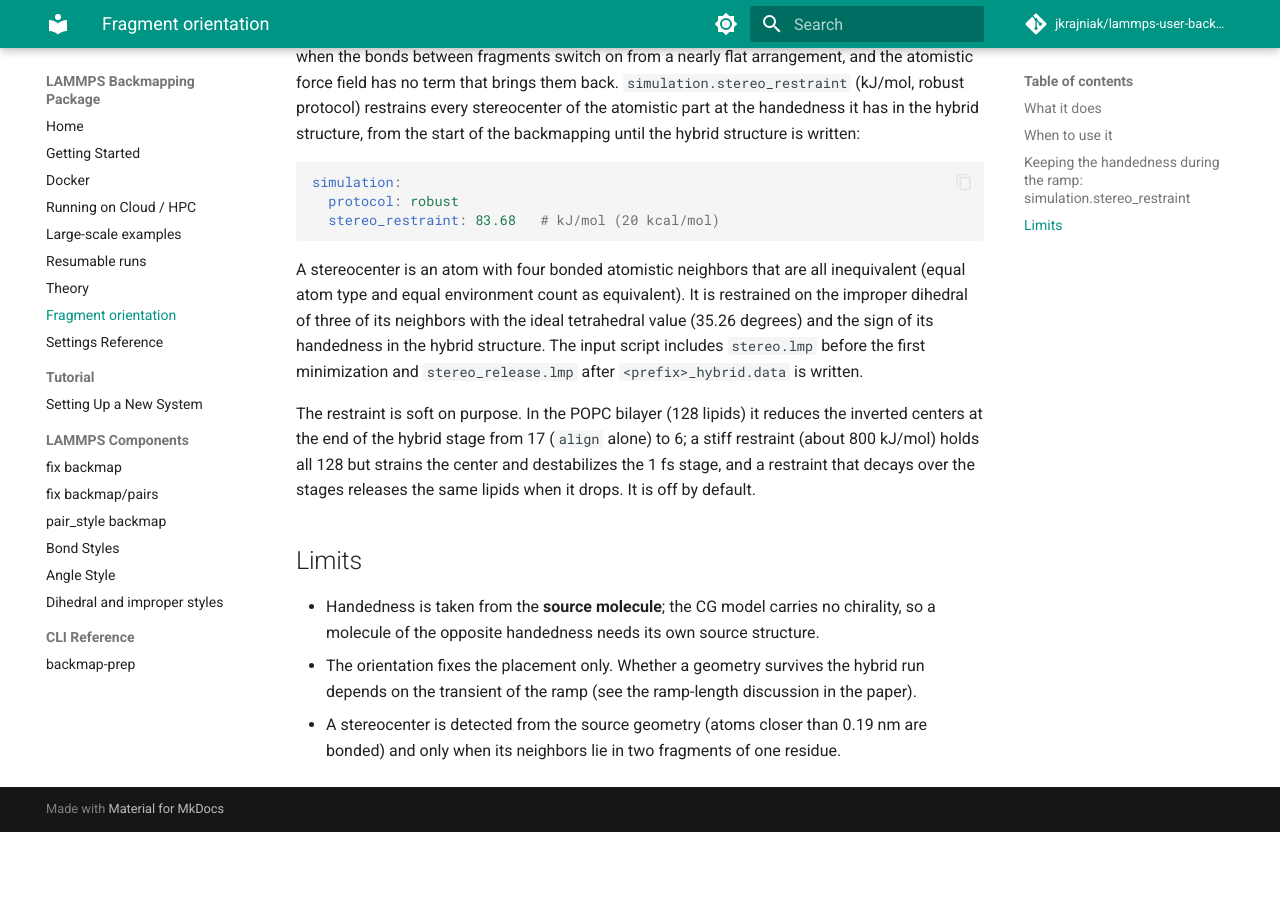
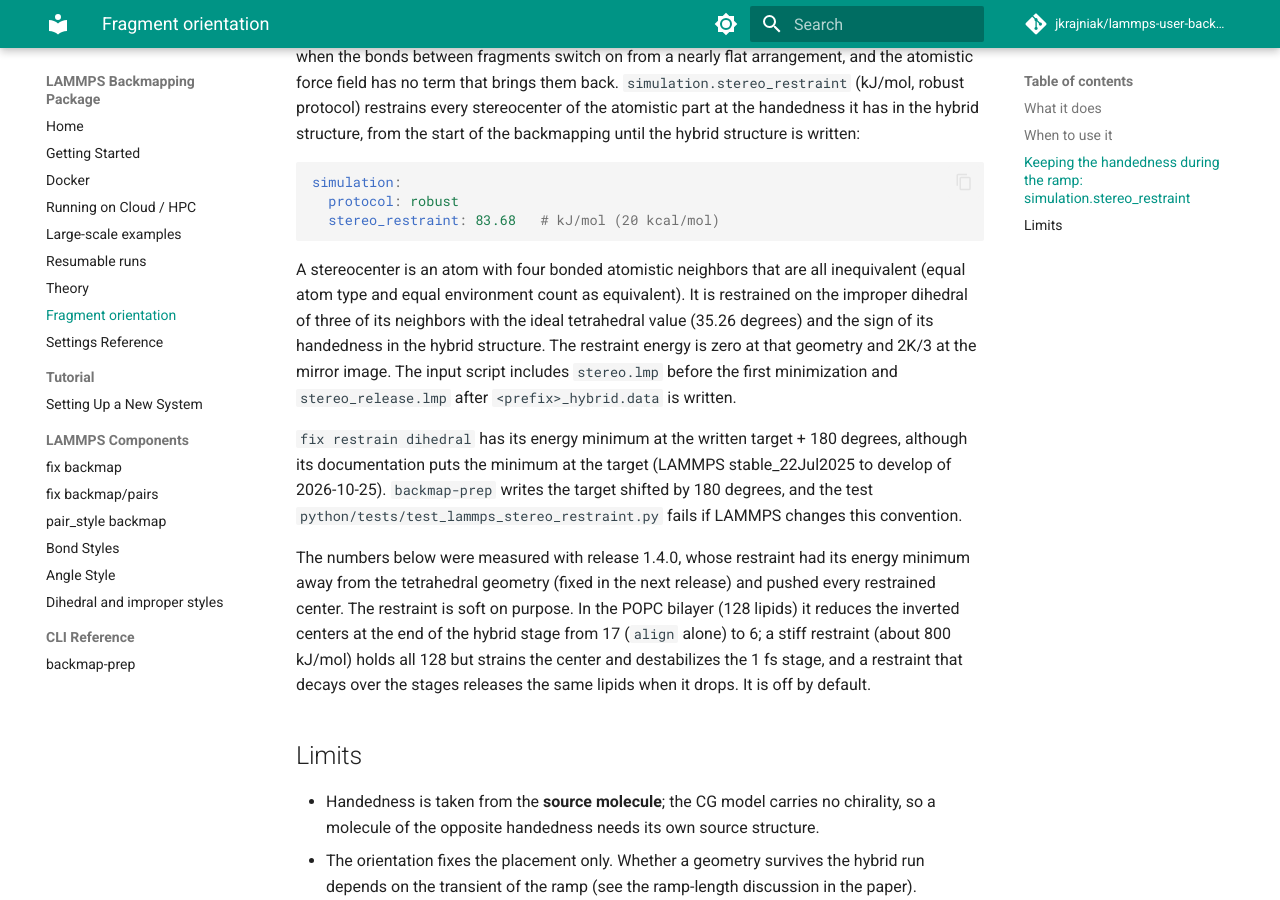
Before and after one commit to jkrajniak/lammps-user-backmapping, an MkDocs documentation site: the page built from docs/fragment-orientation.md, in a window 1280 px wide and 900 px high, scrolled down 1664 px. Built offline with MkDocs 1.6.1 and Material for MkDocs 9.7.7, drawn with Linux system fonts in a browser that asks for light colours; comment, search, counter and statistics services are not loaded; before the commit the page ends 2496 px from its top, so only the background shows below that.

Commit message:
docs: changelog and docs for the stereo restraint, restart and LAMMPS build fixes
restart_interval requires protocol: standard; fix backmap keeps lambda across
read_restart; the stereo restraint target convention and the LAMMPS fix
restrain offset. The POPC restraint numbers are marked as measured with 1.4.0
until the reruns with the fixed restraint.

```diff
--- a/docs/fragment-orientation.md
+++ b/docs/fragment-orientation.md
@@ -65,10 +65,18 @@ simulation:
 A stereocenter is an atom with four bonded atomistic neighbors that are all inequivalent (equal
 atom type and equal environment count as equivalent). It is restrained on the improper dihedral of
 three of its neighbors with the ideal tetrahedral value (35.26 degrees) and the sign of its
-handedness in the hybrid structure. The input script includes `stereo.lmp` before the first
-minimization and `stereo_release.lmp` after `<prefix>_hybrid.data` is written.
+handedness in the hybrid structure. The restraint energy is zero at that geometry and 2K/3 at
+the mirror image. The input script includes `stereo.lmp` before the first minimization and
+`stereo_release.lmp` after `<prefix>_hybrid.data` is written.
 
-The restraint is soft on purpose. In the POPC bilayer (128 lipids) it reduces the inverted
+`fix restrain dihedral` has its energy minimum at the written target + 180 degrees, although its
+documentation puts the minimum at the target (LAMMPS stable_22Jul2025 to develop of 2026-10-25).
+`backmap-prep` writes the target shifted by 180 degrees, and the test
+`python/tests/test_lammps_stereo_restraint.py` fails if LAMMPS changes this convention.
+
+The numbers below were measured with release 1.4.0, whose restraint had its energy minimum away
+from the tetrahedral geometry (fixed in the next release) and pushed every restrained center. The
+restraint is soft on purpose. In the POPC bilayer (128 lipids) it reduces the inverted
 centers at the end of the hybrid stage from 17 (`align` alone) to 6; a stiff restraint (about
 800 kJ/mol) holds all 128 but strains the center and destabilizes the 1 fs stage, and a restraint
 that decays over the stages releases the same lipids when it drops. It is off by default.
```
Also changed, not shown: CHANGELOG.md (+19 -0 lines), README.md (+1 -1 lines), docs/cloud-hpc.md (+9 -1 lines), examples/cloud-batch/README.md (+3 -1 lines).
